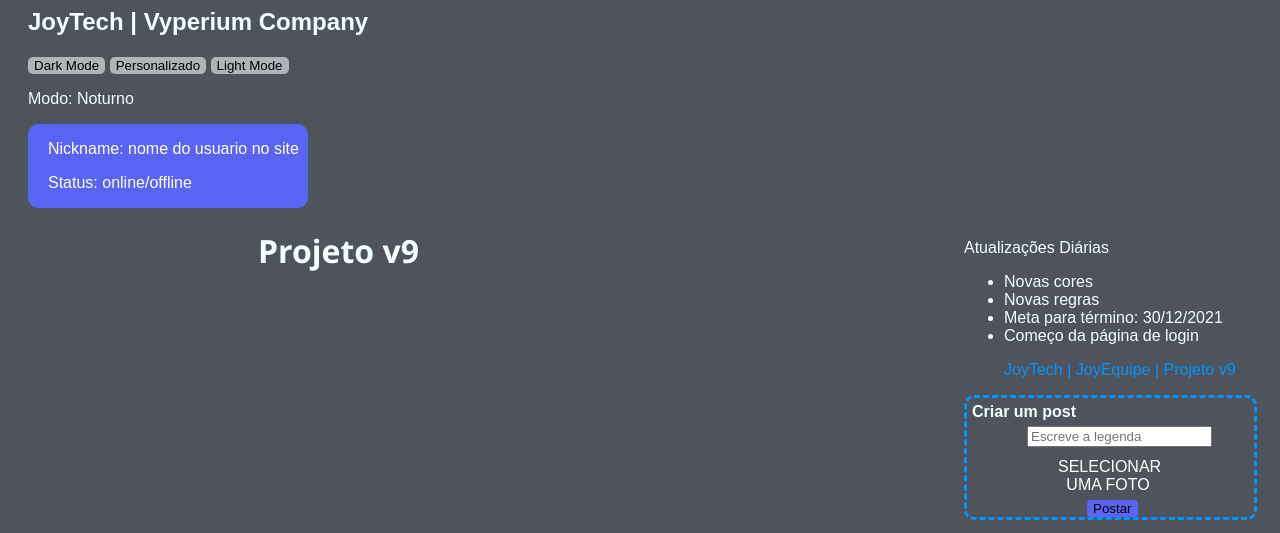
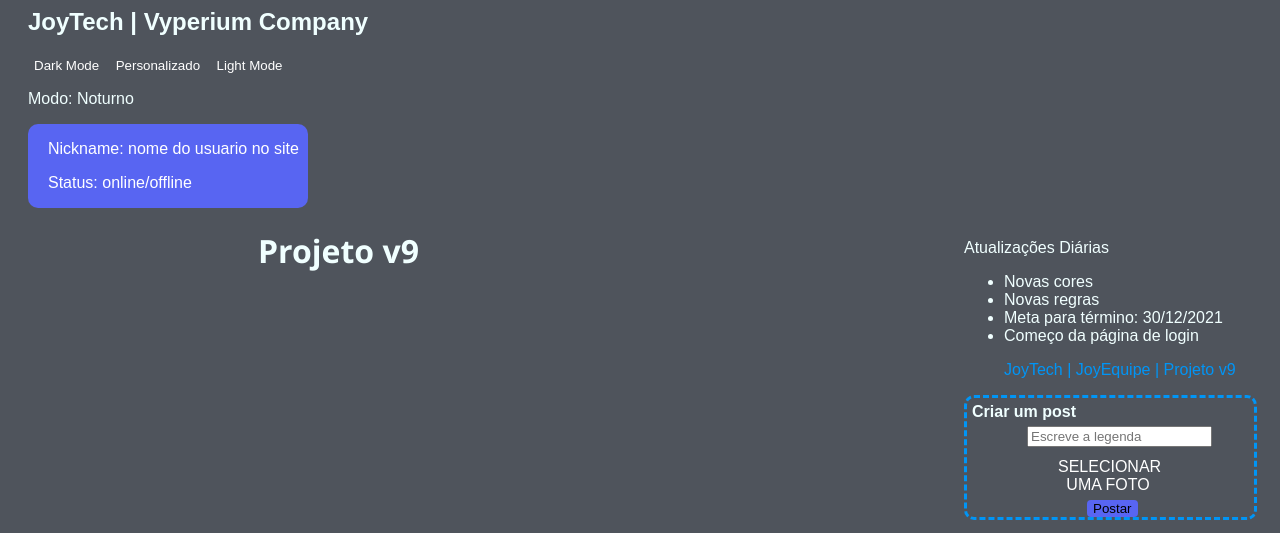
Before and after one commit to gustavorochabr/projeto-v9-1, a website: page views/Index.html in a window 1280 px wide. Shown: the top 533 px of the page. Drawn offline with Linux system fonts and the light colour scheme.

Commit message:
Atualização dos botões

```diff
--- a/views/Index.html
+++ b/views/Index.html
@@ -10,9 +10,9 @@
 
             <section>
             <h2>JoyTech | Vyperium Company</h2>
-            <input id="uey mode" type="submit" value='Dark Mode' onclick="darkMode()">
-            <input type="submit" value="Personalizado" id="psdf aset" onclick="PersonalizarCor()">
-            <input id="uye mode" type="submit" value="Light Mode" onclick="lightMode()">
+            <input style="background:transparent; color: white;" id="uey mode" type="submit" value='Dark Mode' onclick="darkMode()">
+            <input style="background: transparent; color: white;" type="submit" value="Personalizado" id="psdf aset" onclick="PersonalizarCor()">
+            <input style="background-color: transparent; color: white;" id="uye mode" type="submit" value="Light Mode" onclick="lightMode()">
 
             <p id="status-mode">Modo: Noturno</p>
                <div class="perfil">
```
